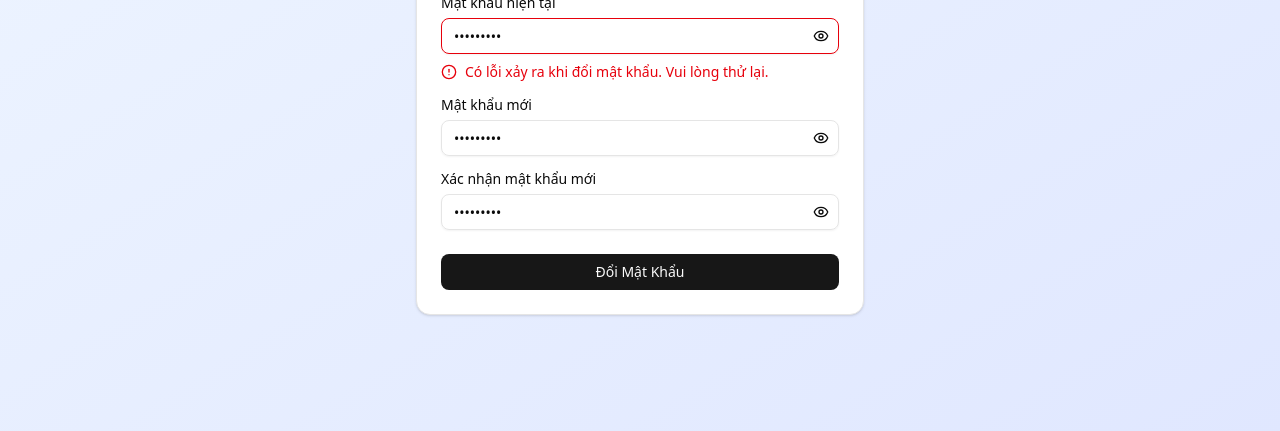
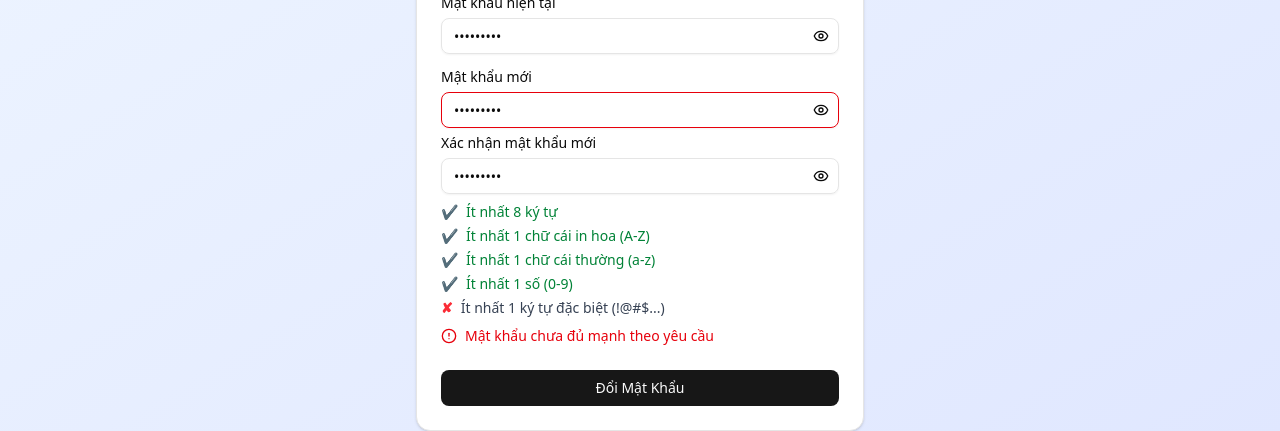
Before and after one commit to anhnphe171575/WDP_FrontEnd, a Next.js app in the folder pestnest/: page /changepass in a window 1280 px wide. Both pictures are taken after typing "Sample123", "Sample123", "Sample123" into the empty fields and a click on the button "Đổi Mật Khẩu". Shown: the part 354-785 px from the top of the page. Built offline with nearby package versions, Linux system fonts and the light colour scheme; no server answers.

Commit message:
Check Valid

```diff
--- a/pestnest/src/app/changepass/page.tsx
+++ b/pestnest/src/app/changepass/page.tsx
@@ -27,6 +27,29 @@ interface ErrorResponse {
     message: string;
 }
 
+const passwordRules = [
+    {
+        label: 'Ít nhất 8 ký tự',
+        test: (pw: string) => pw.length >= 8,
+    },
+    {
+        label: 'Ít nhất 1 chữ cái in hoa (A-Z)',
+        test: (pw: string) => /[A-Z]/.test(pw),
+    },
+    {
+        label: 'Ít nhất 1 chữ cái thường (a-z)',
+        test: (pw: string) => /[a-z]/.test(pw),
+    },
+    {
+        label: 'Ít nhất 1 số (0-9)',
+        test: (pw: string) => /[0-9]/.test(pw),
+    },
+    {
+        label: 'Ít nhất 1 ký tự đặc biệt (!@#$...)',
+        test: (pw: string) => /[!@#$%^&*()_+\-=[\]{};':"\\|,.<>/?]/.test(pw),
+    },
+];
+
 export default function ChangePasswordPage() {
     const [formData, setFormData] = useState<ChangePasswordForm>({
         currentPassword: '',
@@ -43,6 +66,9 @@ export default function ChangePasswordPage() {
     const [isLoading, setIsLoading] = useState(false)
     const [isSuccess, setIsSuccess] = useState(false)
 
+    // Kiểm tra tất cả rule đều đúng
+    const isStrongPassword = passwordRules.every(rule => rule.test(formData.newPassword));
+
     const validateForm = (): boolean => {
         const newErrors: ValidationErrors = {}
 
@@ -54,10 +80,8 @@ export default function ChangePasswordPage() {
         // Validate new password
         if (!formData.newPassword) {
             newErrors.newPassword = 'Vui lòng nhập mật khẩu mới'
-        } else if (formData.newPassword.length < 8) {
-            newErrors.newPassword = 'Mật khẩu phải có ít nhất 8 ký tự'
-        } else if (!/(?=.*[a-z])(?=.*[A-Z])(?=.*\d)/.test(formData.newPassword)) {
-            newErrors.newPassword = 'Mật khẩu phải chứa chữ hoa, chữ thường và số'
+        } else if (!isStrongPassword) {
+            newErrors.newPassword = 'Mật khẩu chưa đủ mạnh theo yêu cầu'
         }
 
         // Validate confirm password
@@ -220,13 +244,6 @@ export default function ChangePasswordPage() {
                                         )}
                                     </Button>
                                 </div>
-                                {errors.newPassword && (
-                                    <div className="flex items-center gap-2 text-sm text-destructive">
-                                        <AlertCircle className="h-4 w-4" />
-                                        {errors.newPassword}
-                                    </div>
-                                )}
-                            </div>
 
                                 {/* Confirm Password */}
                                 <div className="space-y-2">
@@ -262,6 +279,32 @@ export default function ChangePasswordPage() {
                                     )}
                                 </div>
 
+                                {/* Hiển thị điều kiện password */}
+                                <ul className="mt-2 space-y-1">
+                                    {passwordRules.map((rule, idx) => {
+                                        const passed = rule.test(formData.newPassword);
+                                        return (
+                                            <li key={idx} className="flex items-center gap-2 text-sm">
+                                                {passed ? (
+                                                    <span className="text-green-600 font-bold">✔</span>
+                                                ) : (
+                                                    <span className="text-red-500 font-bold">✘</span>
+                                                )}
+                                                <span className={passed ? 'text-green-700' : 'text-gray-700'}>{rule.label}</span>
+                                            </li>
+                                        );
+                                    })}
+                                </ul>
+                                {errors.newPassword && (
+                                    <div className="flex items-center gap-2 text-sm text-destructive">
+                                        <AlertCircle className="h-4 w-4" />
+                                        {errors.newPassword}
+                                    </div>
+                                )}
+                            </div>
+
+
+
                             {/* Success Message */}
                             {isSuccess && (
                                 <div className="flex items-center gap-2 p-3 bg-green-50 border border-green-200 rounded-md">
```
Lines whose indentation alone changed are shown as unchanged.
